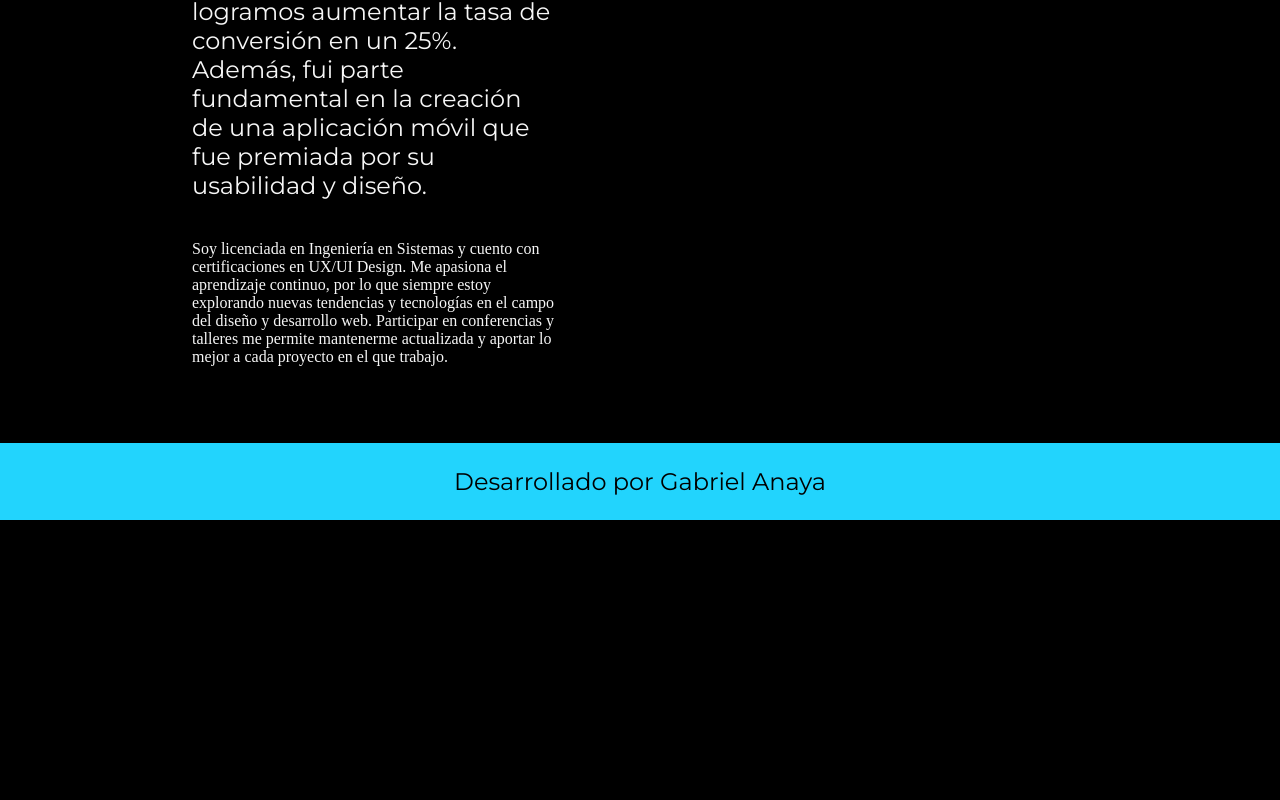
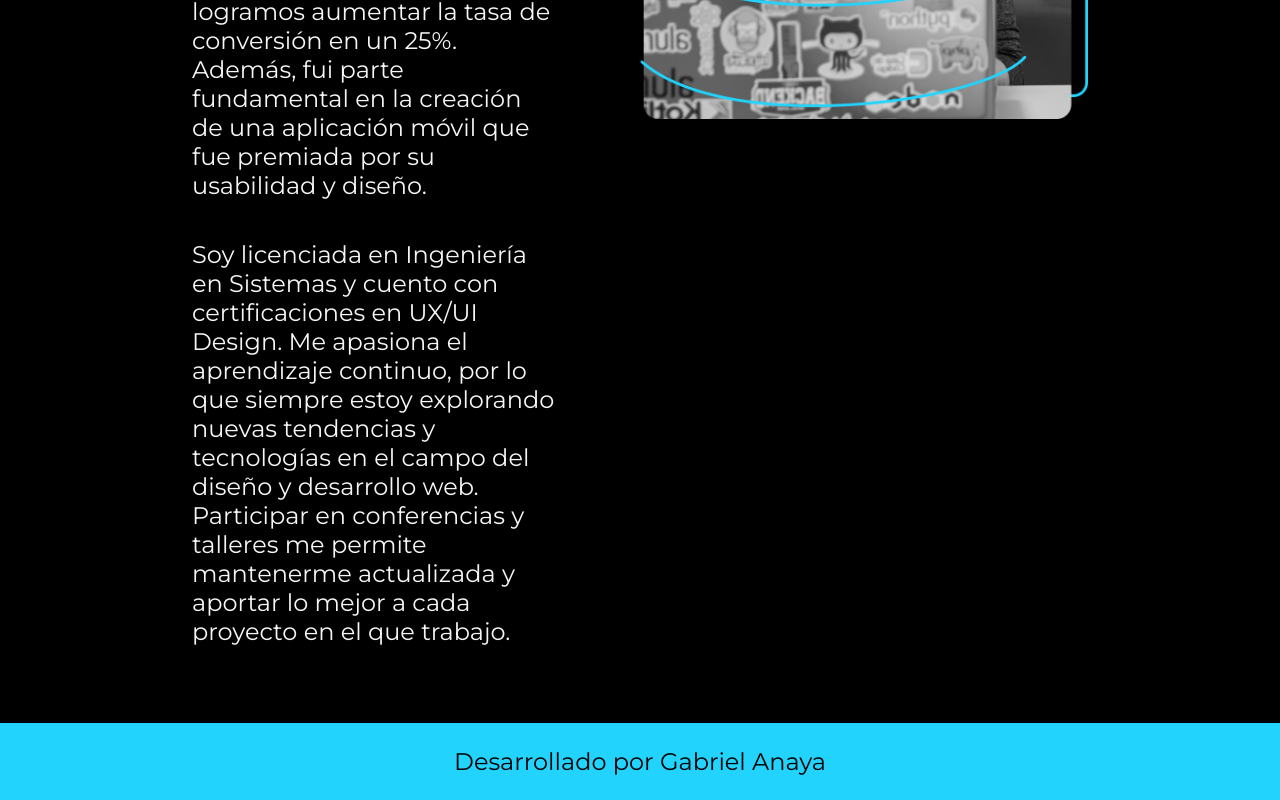
Before and after one commit to Gabriele167/Portafolio, a plain HTML site: page about.html in a window 1280 px wide. Shown: the part 1042-1842 px from the top of the page. Before the commit the page ends 1562 px from the top, so only its background shows below. Drawn offline with nearby package versions, Linux system fonts and the light colour scheme.

Commit message:
Update about.html

```diff
--- a/about.html
+++ b/about.html
@@ -24,7 +24,7 @@
     Me enorgullece haber contribuido al éxito de proyectos como el rediseño de la plataforma de e-commerce de una multinacional,
     donde logramos aumentar la tasa de conversión en un 25%. Además, fui parte fundamental en la creación de una aplicación móvil
     que fue premiada por su usabilidad y diseño.</p>
-    <p>Soy licenciada en Ingeniería en Sistemas y cuento con certificaciones en UX/UI Design. Me apasiona el aprendizaje continuo,
+    <p class="presentacion_contenido_parrafo">Soy licenciada en Ingeniería en Sistemas y cuento con certificaciones en UX/UI Design. Me apasiona el aprendizaje continuo,
     por lo que siempre estoy explorando nuevas tendencias y tecnologías en el campo del diseño y desarrollo web.
     Participar en conferencias y talleres me permite mantenerme actualizada y aportar lo mejor a cada proyecto en el que trabajo.</p>
     </section>
```
